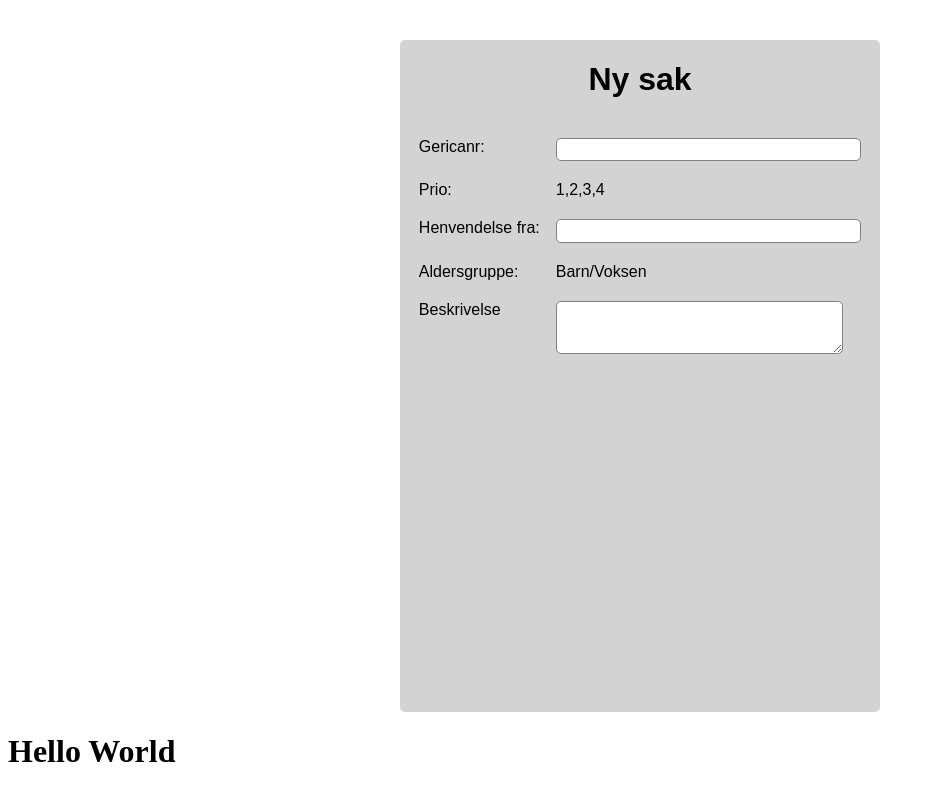
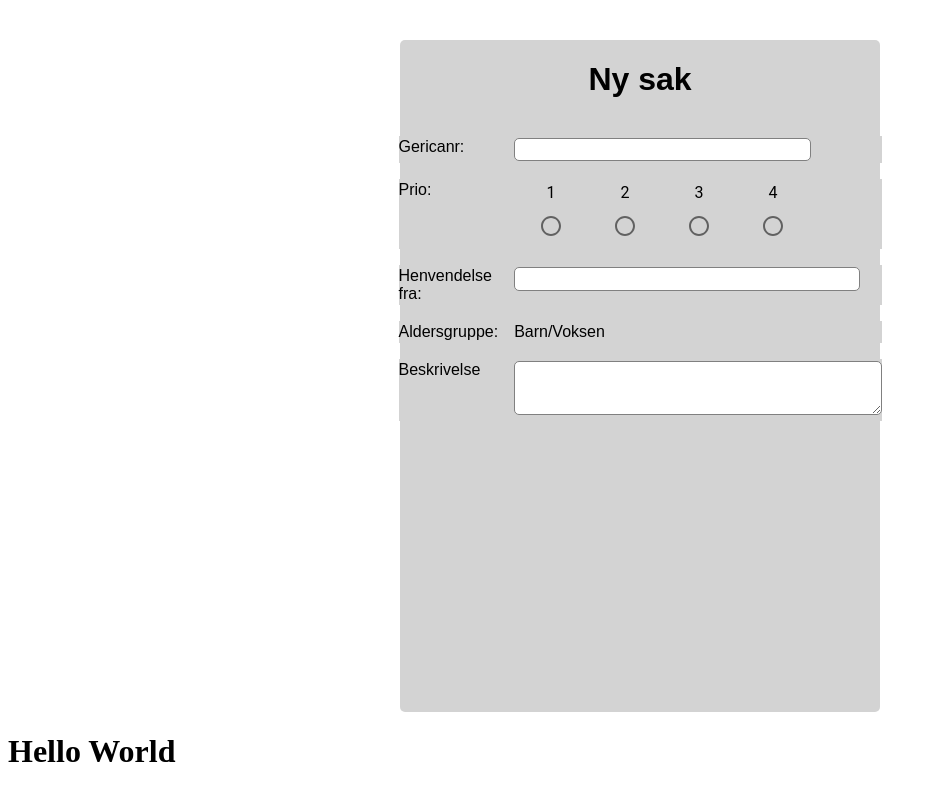
Before and after one commit to didriksg/tdt4290-gruppe3, a React (Vite) app in the folder client/: page / in a window 1280 px wide. Shown: the whole page, without its empty margins (0-937 px from the left). Built offline with nearby package versions, Linux system fonts and the light colour scheme.

Commit message:
Adds radiobuttons, modifies casescreen to match

```diff
--- a/client/package.json
+++ b/client/package.json
@@ -19,9 +19,11 @@
   },
   "homepage": "https://github.com/theatok/tdt4290-gruppe3#readme",
   "dependencies": {
+    "@material-ui/core": "^4.5.0",
+    "@material-ui/icons": "^4.4.3",
     "parcel-bundler": "^1.12.3",
-    "react": "^16.9.0",
-    "react-dom": "^16.9.0",
+    "react": "^16.10.2",
+    "react-dom": "^16.10.2",
     "save-dev": "^2.0.0"
   },
   "devDependencies": {
--- a/client/src/App.js
+++ b/client/src/App.js
@@ -1,6 +1,7 @@
 import React, {Component} from 'react';
 import LoginScreen from "./components/loginscreen/loginscreen";
 import CaseScreen from "./components/casescreen/CaseScreen.jsx";
+
 
 class App extends Component{
 
--- a/client/src/components/casescreen/CaseScreen.jsx
+++ b/client/src/components/casescreen/CaseScreen.jsx
@@ -1,5 +1,8 @@
 import React from "react";
 import "./casescreen.css";
+import RadioButtons from "./RadioButtons.jsx"
+
+
 
 class CaseScreen extends React.Component{
 
@@ -11,23 +14,42 @@ class CaseScreen extends React.Component{
 
                     <h1>Ny sak</h1>
 
-                    <div class="elementsingrid">
+                    <div className="elementsingrid">
 
                         <div className="gericanr">Gericanr:</div>
                         <div className="gericainput">
-                            <input className="inputboxer" type="text" size="35"></input>
+                            <input
+                                className="inputboxer"
+                                type="number"
+                            >
+
+                            </input>
                         </div>
                         <div className="prio"> Prio:</div>
-                        <div className="priograd">1,2,3,4</div>
+                        <div className="priograd">
+                            <RadioButtons />
+                        </div>
                         <div className="henvendtfra"> Henvendelse fra: </div>
                         <div className="sted">
-                            <input className="inputboxer" type="text" size="35"></input>
+                            <input
+                                className="inputboxer"
+                                type="text"
+                                size="40.99999"
+                            >
+
+                                </input>
                         </div>
                         <div className="aldersgruppe"> Aldersgruppe:</div>
                         <div className="barnvoksen">Barn/Voksen</div>
                         <div className="beskrivelse"> Beskrivelse</div>
                         <div className="beskrivelseboks">
-                            <textarea className="inputboxer" rows="3" cols="33"></textarea>
+                            <textarea
+                                className="inputboxer"
+                                rows="3"
+                                cols="43"
+                            >
+
+                                </textarea>
                         </div>
 
                     </div>
--- /dev/null
+++ b/client/src/components/casescreen/RadioButtons.jsx
@@ -0,0 +1,51 @@
+import React from "react";
+import Radio from "@material-ui/core/Radio";
+import RadioGroup from "@material-ui/core/RadioGroup";
+import FormControlLabel from "@material-ui/core/FormControlLabel";
+import FormControl from "@material-ui/core/FormControl";
+
+
+export default function FormControlLabelPosition() {
+  const [value, setValue] = React.useState("female");
+
+  const handleChange = event => {
+    setValue(event.target.value);
+  };
+
+  return (
+    <FormControl component="fieldset">
+
+      <RadioGroup
+        name="position"
+        value={value}
+        onChange={handleChange}
+        row
+      >
+        <FormControlLabel
+          value="1"
+          control={<Radio color="default" />}
+          label="1"
+          labelPlacement="top"
+        />
+        <FormControlLabel
+          value="2"
+          control={<Radio color="default" />}
+          label="2"
+          labelPlacement="top"
+        />
+        <FormControlLabel
+          value="3"
+          control={<Radio color="default" />}
+          label="3"
+          labelPlacement="top"
+        />
+        <FormControlLabel
+          value="4"
+          control={<Radio color="default" />}
+          label="4"
+          labelPlacement="top"
+        />
+      </RadioGroup>
+    </FormControl>
+  );
+}
--- a/client/src/components/casescreen/casescreen.css
+++ b/client/src/components/casescreen/casescreen.css
@@ -83,5 +83,19 @@
     border-radius: 5px;
     border: 1px solid grey;
     padding: 0.2rem;
+    font-family: sans-serif;
 
 }
+
+/*this part of the code removes the up and downcounter from the numberfield. weird that it is there by default*/
+input::-webkit-outer-spin-button,
+input::-webkit-inner-spin-button {
+    /* display: none; <- Crashes Chrome on hover */
+    -webkit-appearance: none;
+    margin: 0; /* <-- Apparently some margin are still there even though it's hidden */
+}
+
+input[type=number] {
+    -moz-appearance:textfield; /* Firefox */
+    width: 18rem;    /*fikser størrelse på inputfeltet number*/
+}
```
Also changed, not shown: 2 other files (tests, documents, lock files or other folders).
